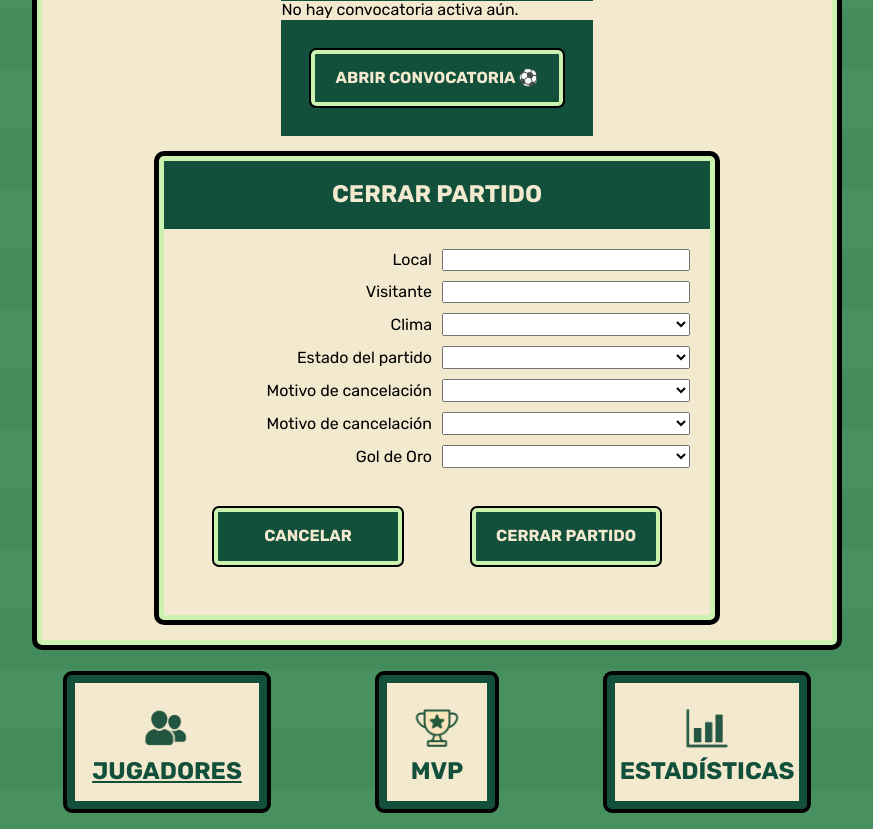
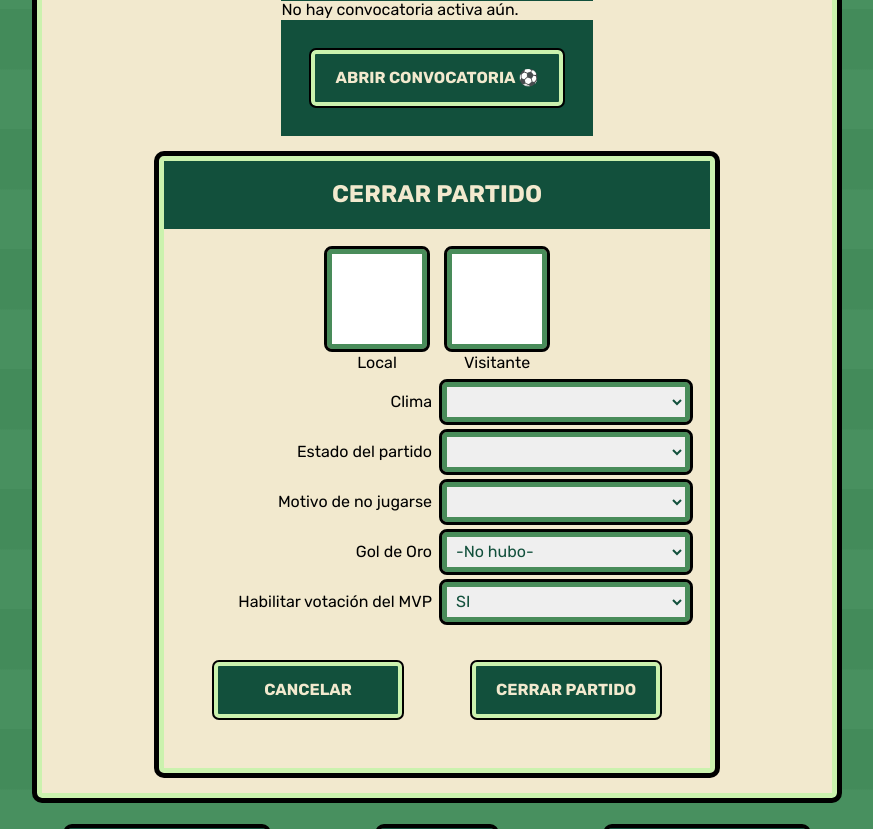
Before and after one commit to bmontilorusso/futbol_la_logia, a PHP site: page /php/home.php in a window 1280 px wide. Shown: the part 1071-1900 px from the top of the page, without its empty margins (203-1076 px from the left). Run offline with PHP 8.4, Linux system fonts and the light colour scheme; a user stored in the database is signed in; data comes from the database, SQL or seed files in the repository; data that the repository does not hold is empty.

Commit message:
Back para "Cerrar partido"

```diff
--- a/css/style.css
+++ b/css/style.css
@@ -354,6 +354,26 @@ h1, h2 {
     background-color: var(--negroPuro);
 }
 
+.grilla-goles {
+    grid-column: span 2;
+    display: flex;
+    flex-direction: row;
+    justify-content: center;
+    align-items: center;
+    text-align: center;
+    gap: 2rem;
+}
+
+.grilla-goles-marcador {
+    display: flex;
+    flex-direction: column;
+    gap: 0.5rem;
+}
+
+.goles {
+    width: 10rem !important;
+    height: 10rem !important;
+}
 
 
 /**************************************** Tarjetas ****************************************/
--- a/php/home.php
+++ b/php/home.php
@@ -1,7 +1,7 @@
 <?php
-    include('validacion_sesion.php');
-    include('conexion_db.php');
-    include('funciones-desplegables.php');
+    include('inc/validacion_sesion.php');
+    include('inc/conexion_db.php');
+    include('inc/funciones-desplegables.php');
         $estadios = obtenerEstadios();
         $tipoPartido = obtenerTipoPartido();
         $regiones = obtenerRegion();
@@ -337,26 +337,38 @@
                     <h2 class="titulo-convocatoria">Cerrar Partido</h2>
                 </div>
 
-                <form class="campos-alta-usuario" action="">
-                    <label for="">Local</label>
-                    <input type="text">
-                    <label for="">Visitante</label>
-                    <input type="text">
+                <form class="campos-alta-usuario" action="actions/action-cerrar-partido.php" method="POST">
+                    <div class="grilla-goles">
+                        <div class="grilla-goles-marcador">
+                            <input class="input goles" name="golesLocal" id="golesLocal" type="number" min=0 required>
+                            <label for="golesLocal">Local</label>
+                        </div>
+                        <div class="grilla-goles-marcador">
+                            <input class="input goles" name="golesVisitante" id="golesVisitante" type="number" min=0
+                                required>
+                            <label for="golesVisitante">Visitante</label>
+                        </div>
+                    </div>
 
 
                     <label for="">Clima</label>
-                    <select name="" id=""></select>
+                    <select class="input" name="idClima" id="idClima"></select>
                     <label for="">Estado del partido</label>
-                    <select name="" id=""></select>
-                    <label for="">Motivo de cancelación</label>
-                    <select name="" id=""></select>
-                    <label for="">Motivo de cancelación</label>
-                    <select name="" id=""></select>
+                    <select class="input" name="idEstadoPartido" id="idEstadoPartido"></select>
+                    <label for="">Motivo de no jugarse</label>
+                    <select class="input" name="idMotivoNoJugarse" id="idMotivoNoJugarse"></select>
                     <label for="">Gol de Oro</label>
-                    <select name="" id=""></select>
+                    <select class="input" name="" id="">
+                        <option value="" disabled selected>-No hubo-</option>
+                    </select>
+                    <label for="">Habilitar votación del MVP</label>
+                    <select class="input" name="habilitarMVP" id="habilitarMVP">
+                        <option value="SI" selected>SI</option>
+                        <option value="NO">NO</option>
+                    </select>
 
-                    <button class="boton">Cancelar</button>
-                    <button class="boton">Cerrar partido</button>
+                    <button class="boton" type="button">Cancelar</button>
+                    <button class="boton" type="submit">Cerrar partido</button>
 
 
                 </form>
```
Also changed, not shown: php/actions/action-cerrar-partido.php (added, +37 -0 lines), php/inc/conexion_db.php (renamed from php/conexion_db.php), php/inc/funciones-desplegables.php (renamed from php/funciones-desplegables.php), php/inc/validacion_sesion.php (renamed from php/validacion_sesion.php).
